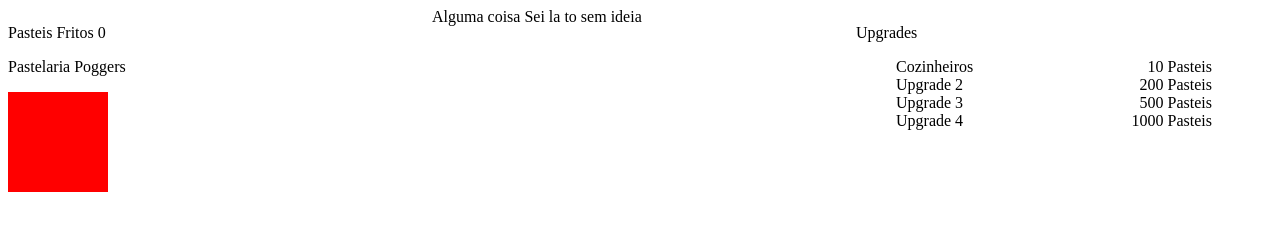
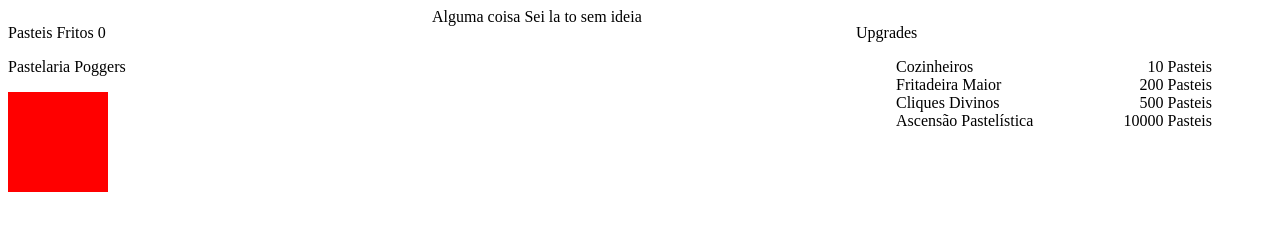
Before and after one commit to Clemers0n/Ativade-A2-Aplicacoes-Para-Web, a plain HTML site: page index.html in a window 1280 px wide. Drawn offline with Linux system fonts and the light colour scheme.

Commit message:
descrição para os upgrades

```diff
--- a/main.js
+++ b/main.js
@@ -6,33 +6,33 @@ const dadosBase = {
       id: 0,
       nome: "Cozinheiros",
       descricao:
-        "Contrate cozinheiros para facilitar sua produção de pasteis.Multiplica a poder do seu click em duas vezes",
-      multiplicador: 2,
+        "Contrate cozinheiros para facilitar sua produção de pasteis. Multiplica a poder do seu click em 1.5x",
+      multiplicador: 1.5,
       custo: 10,
       obteu: false,
     },
     {
       id: 1,
-      nome: "Upgrade 2",
-      descricao: "Upgrade 2",
+      nome: "Fritadeira Maior",
+      descricao: "Agora você consegue fazer ainda mais pasteis em menos tempo. Multiplica o poder do seu click em 2x",
       multiplicador: 2,
       custo: 200,
       obteu: false,
     },
     {
       id: 2,
-      nome: "Upgrade 3",
-      descricao: "Upgrade 3",
-      multiplicador: 2,
+      nome: "Cliques Divinos",
+      descricao: "Deus dos Pastéis te abençoou com cliques sagrados. Multiplica o poder do seu click em 4x",
+      multiplicador: 4,
       custo: 500,
       obteu: false,
     },
     {
       id: 3,
-      nome: "Upgrade 4",
-      descricao: "Upgrade 4",
-      multiplicador: 2,
-      custo: 1000,
+      nome: "Ascensão Pastelística",
+      descricao: "Você não é mais apenas um cozinheiro... você é o pastel. Seu corpo, mente e alma se fundiram à massa crocante e ao recheio perfeito. Cada clique agora carrega o poder absoluto. Aumento de multiplicador colossal.",
+      multiplicador: 1000,
+      custo: 10000,
       obteu: false,
     },
   ],
@@ -118,7 +118,6 @@ function upgradeListener() {
       corpo.innerHTML = dados.upgrades[id].descricao;
       div.appendChild(titulo);
       div.appendChild(corpo);
-
       event.currentTarget.appendChild(div);
     });
     upgrade.addEventListener("mouseout", () => {
--- a/style.css
+++ b/style.css
@@ -1,3 +1,9 @@
+#nome {
+  cursor: pointer;
+}
+#nome:hover{
+  color: aqua;
+}
 .parent {
   display: grid;
   grid-template-columns: repeat(3, 1fr);
```
